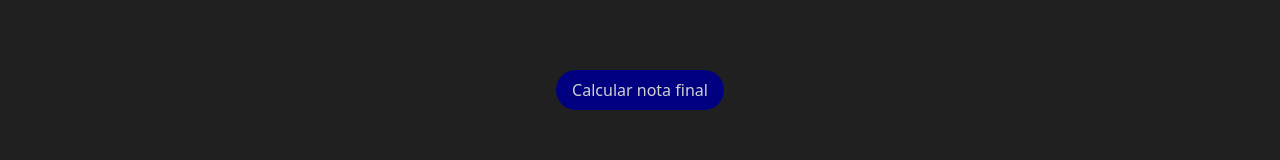
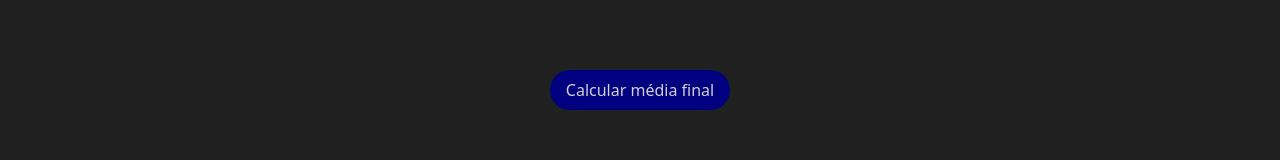
Before and after one commit to VLira96/Notas-Ulbra, a React (Create React App) app: page /nota/comrecuperacao in a window 1280 px wide. Shown: the part 274-434 px from the top of the page. Built offline with nearby package versions, Linux system fonts and the light colour scheme.

Commit message:
outro botão corrigido

```diff
--- a/src/pages/calculadoraComRec.tsx
+++ b/src/pages/calculadoraComRec.tsx
@@ -40,7 +40,7 @@ const CalculadoraComRec = () => {
 
             {precionado ? <MostraNota nota={nota} /> : null}
 
-            <Botao precionado={precionado} setPrecionado={setPrecionado} text="Calcular nota final" />
+            <Botao precionado={precionado} setPrecionado={setPrecionado} text="Calcular média final" />
         </form>
     );
 }
```
